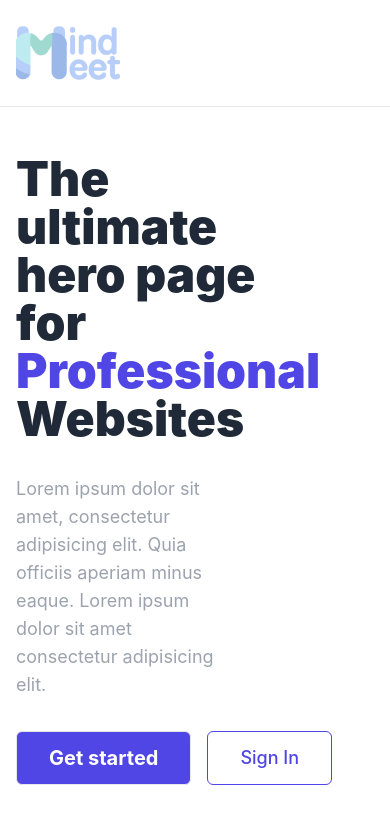
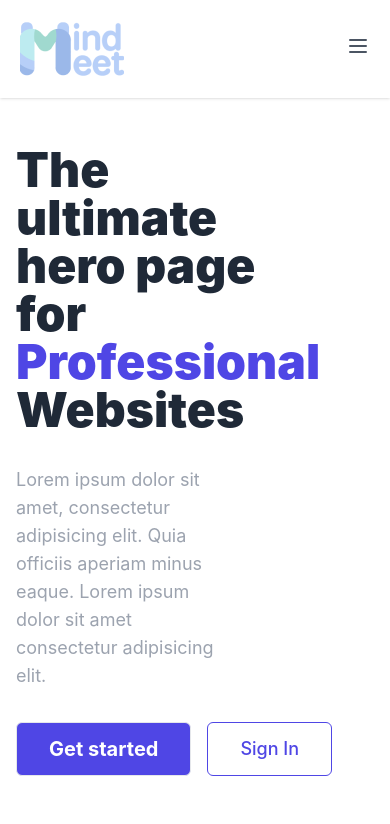
Before and after one commit to Jackson-Vieira/mindmeet-tailwind-training, a Vue app: page /hero-one in a window 390 px wide. Shown: the top 824 px of the page. Built offline with nearby package versions, Linux system fonts and the light colour scheme.

Commit message:
feat: startup hero page and responsive menu

```diff
--- a/src/router/routes.ts
+++ b/src/router/routes.ts
@@ -12,6 +12,11 @@ export const routes = [
     component: () => import("@/views/LandingTwo/index.vue")
   },
   {
+    name: "HeroOne",
+    path: "/hero-one",
+    component: () => import("@/views/HeroOne/index.vue")
+  },
+  {
     name: "Spotify",
     path: "/spotify",
     component: () => import("@/views/Spotify/index.vue")
@@ -21,9 +26,4 @@ export const routes = [
     path: "/conference",
     component: () => import("@/views/Conference/index.vue")
   },
-  {
-    name: "HeroOne",
-    path: "/hero-one",
-    component: () => import("@/views/HeroOne/index.vue")
-  }
 ]
--- /dev/null
+++ b/src/views/HeroOne/NavMenuResponsive.vue
@@ -0,0 +1,34 @@
+<!-- NavMenuResponsive.vue -->
+<template>
+  <nav
+    class="fixed left-0 top-0 z-10 flex min-h-screen w-full flex-col items-start space-x-6 bg-black-dark p-6 opacity-95"
+  >
+    <!-- Close button -->
+    <div class="flex w-full items-center justify-end">
+      <button
+        class="text-3xl text-white focus:outline-none"
+        @click="emit('onClose')"
+      >
+        &times;
+      </button>
+    </div>
+
+    <ul class="space-y-4 text-white">
+      <li class="cursor-pointer text-xl font-bold hover:text-indigo-600">
+        Feature
+      </li>
+      <li class="cursor-pointer text-xl font-bold hover:text-indigo-600">
+        About
+      </li>
+      <li class="cursor-pointer text-xl font-bold hover:text-indigo-600">
+        Contact
+      </li>
+    </ul>
+  </nav>
+</template>
+
+<script setup lang="ts">
+const emit = defineEmits(['onClose'])
+</script>
+
+<style lang="scss" scoped></style>
--- a/src/views/HeroOne/index.vue
+++ b/src/views/HeroOne/index.vue
@@ -1,27 +1,40 @@
 <template>
-  <header class="border-b border-b-gray-200 py-2">
   <!-- NAVBAR -->
-    <nav class="container mx-auto flex flex-col items-center p-4 sm:flex-row">
+  <nav class="flex items-center justify-between p-5 shadow">
     <div class="self-start">
       <Logo />
     </div>
-      <div class="hidden flex-1 items-center justify-end sm:flex">
-        <ul
-          class="flex flex-1 items-center justify-center space-x-0 text-lg text-gray-600 first-letter:flex-col sm:flex-row sm:space-x-8"
+
+    <div class="md:hidden">
+      <button class="focus:outline-none" @click="toggleMenuResponsive">
+        <svg
+          class="h-6 w-6 text-gray-600"
+          fill="none"
+          stroke="currentColor"
+          viewBox="0 0 24 24"
         >
-          <li class="cursor-pointer">Feature</li>
-          <li class="cursor-pointer">Company</li>
-          <li class="cursor-pointer">Features</li>
-          <li class="cursor-pointer">Contact</li>
-        </ul>
-        <button
-          class="rounded-md border border-indigo-600 px-8 py-3 text-center text-lg font-medium text-indigo-600 transition duration-300 ease-in-out hover:border-indigo-400 hover:text-indigo-400"
-        >
-          Sign In
+          <path
+            stroke-linecap="round"
+            stroke-linejoin="round"
+            stroke-width="2"
+            d="M4 6h16M4 12h16M4 18h16"
+          ></path>
+        </svg>
       </button>
     </div>
+    <NavMenuResponsive
+      v-if="isMenuResponsiveOpen"
+      @on-close="toggleMenuResponsive"
+    />
+
+    <ul
+      class="hidden items-center justify-end py-4 text-lg text-gray-600 md:flex"
+    >
+      <li class="mx-4 cursor-pointer md:my-0">Feature</li>
+      <li class="mx-4 cursor-pointer md:my-0">About</li>
+      <li class="mx-4 cursor-pointer md:my-0">Contact</li>
+    </ul>
   </nav>
-  </header>
   <main>
     <!-- HERO -->
     <div
@@ -60,7 +73,17 @@
 </template>
 
 <script setup lang="ts">
+import NavMenuResponsive from './NavMenuResponsive.vue'
+
 import Logo from '@/components/app/Logo.vue'
+
+import { ref } from 'vue'
+
+const isMenuResponsiveOpen = ref(false)
+
+const toggleMenuResponsive = () => {
+  isMenuResponsiveOpen.value = !isMenuResponsiveOpen.value
+}
 </script>
 
 <style scoped></style>
```
Lines whose indentation alone changed are shown as unchanged.
